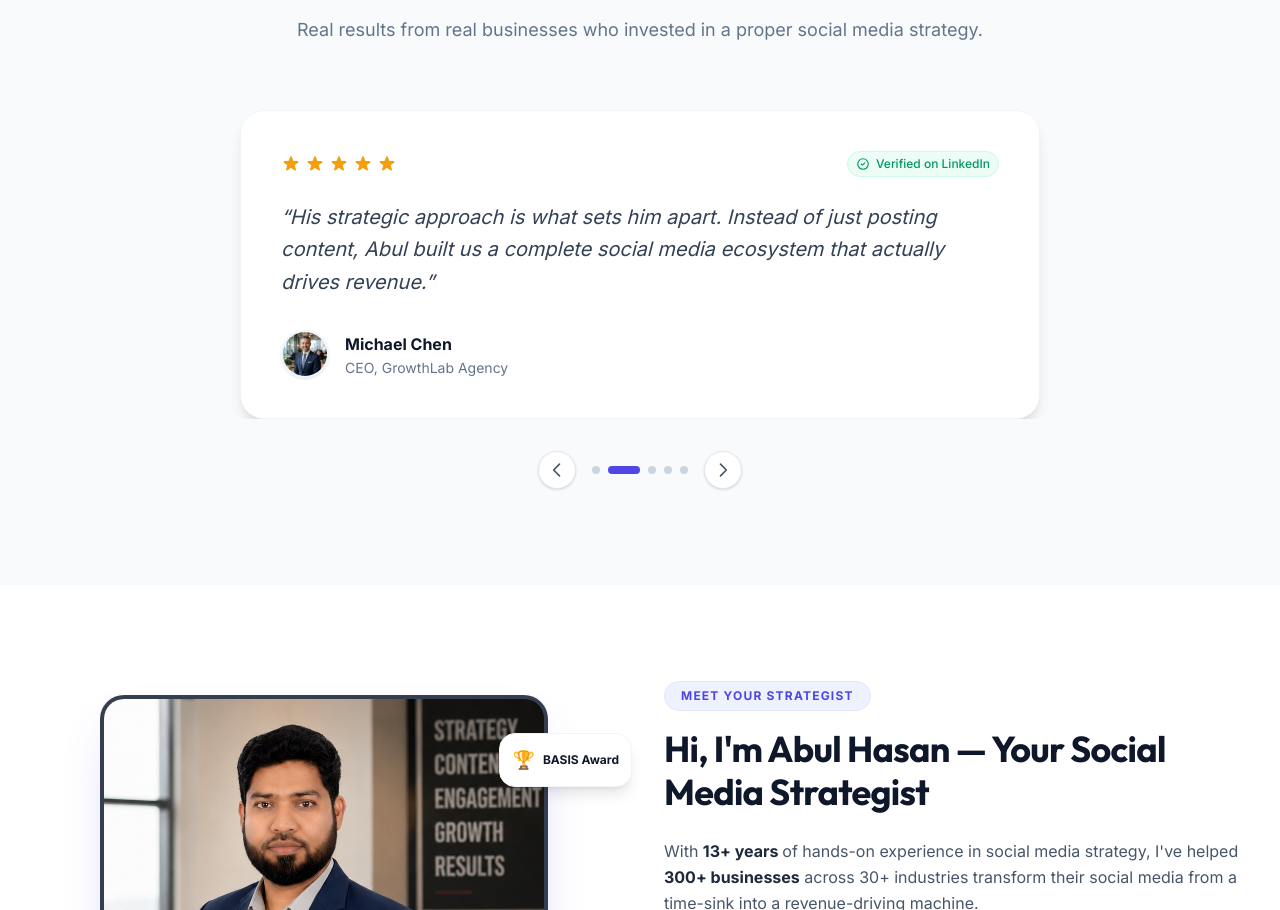
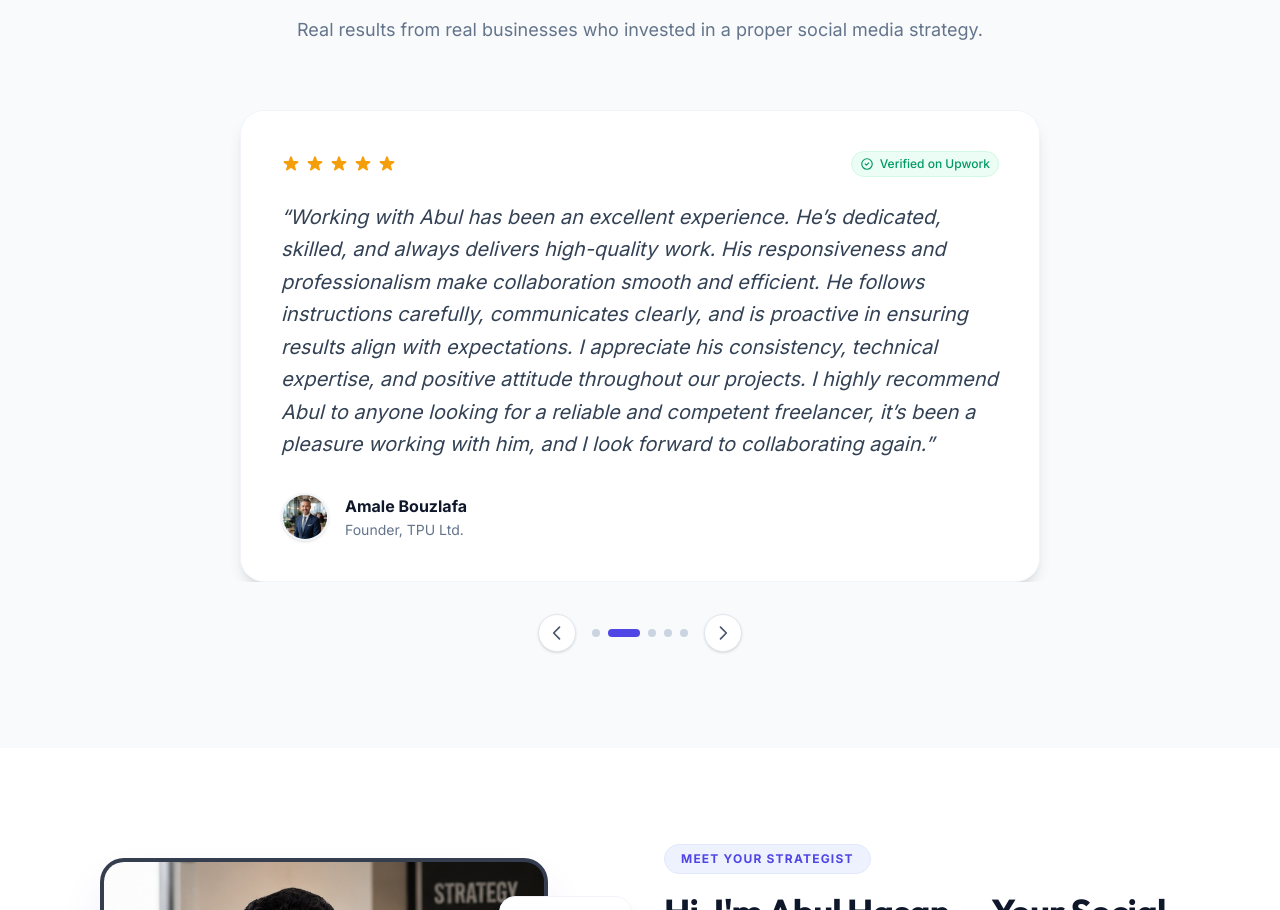
Before and after one commit to farad-alam/Social-Media-Strategist, a Next.js app: page / in a window 1280 px wide. Shown: the part 9310-10220 px from the top of the page. Built offline with nearby package versions, Linux system fonts and the light colour scheme.

Commit message:
content: Update testimonials with real client reviews

```diff
--- a/app/page.tsx
+++ b/app/page.tsx
@@ -206,46 +206,46 @@ const industries = [
 const testimonials = [
   {
     quote:
-      "Abul completely transformed our social media presence. Within 6 months, our engagement rate tripled and we started getting consistent leads from Instagram and LinkedIn.",
-    name: "Sarah Johnson",
-    role: "Marketing Director",
-    company: "TechStart Inc.",
+      "I very much enjoyed working with Hasan and wish I had started earlier with him! He really understood the vision and mission of my company and expressed that in great social posts for both Instagram and TikTok. I high recommend him.",
+    name: "Jon David Hague",
+    role: "Founder",
+    company: "@Bountisphere",
     avatar: "/images/avatar-1.png",
     source: "Upwork",
   },
   {
     quote:
-      "His strategic approach is what sets him apart. Instead of just posting content, Abul built us a complete social media ecosystem that actually drives revenue.",
-    name: "Michael Chen",
-    role: "CEO",
-    company: "GrowthLab Agency",
+      "Working with Abul has been an excellent experience. He’s dedicated, skilled, and always delivers high-quality work. His responsiveness and professionalism make collaboration smooth and efficient. He follows instructions carefully, communicates clearly, and is proactive in ensuring results align with expectations. I appreciate his consistency, technical expertise, and positive attitude throughout our projects. I highly recommend Abul to anyone looking for a reliable and competent freelancer, it’s been a pleasure working with him, and I look forward to collaborating again.",
+    name: "Amale Bouzlafa",
+    role: "Founder",
+    company: "TPU Ltd.",
     avatar: "/images/avatar-2.png",
+    source: "Upwork",
+  },
+  {
+    quote:
+      "Abdul is awesome! He knows the ins and outs of instagram and keeps up with the changing trends, and knows what works! He is always available in a timely manner as well. Thanks for everything Abul.",
+    name: "Chris Atley",
+    role: "Global Success Coach",
+    company: "@chrisatley",
+    avatar: "/images/avatar-3.png",
     source: "LinkedIn",
   },
   {
     quote:
-      "We tried managing social media ourselves for 2 years with zero results. Abul's strategy gave us clarity and a clear path to growth. Best investment we made.",
-    name: "Emily Rodriguez",
+      "He did a great job and was very responsive, with good communication. He definitely helped build my Pinterest and Instagram following and take the burden off me (I have other things to focus on aside from doing social media). No complaints, just appreciation. I will use him again in the future!",
+    name: "Sarah",
     role: "Founder",
-    company: "Bloom Wellness",
-    avatar: "/images/avatar-3.png",
+    company: "@wifeychef",
+    avatar: "/images/avatar-4.png",
     source: "Upwork",
   },
   {
     quote:
-      "Working with Abul was a game-changer for our B2B brand. His understanding of LinkedIn strategy alone generated 47 qualified leads in the first quarter.",
-    name: "David Park",
-    role: "VP of Marketing",
-    company: "CloudSync Solutions",
-    avatar: "/images/avatar-4.png",
-    source: "Direct Client",
-  },
-  {
-    quote:
-      "Abul doesn't just create strategies — he creates systems. His content frameworks and analytics dashboards made our team 3x more efficient.",
-    name: "Lisa Thompson",
-    role: "Brand Manager",
-    company: "Artisan Foods Co.",
+      "Hasan was the perfect fit for my job requirements. He is trustworthy and I was able to follow up on all his work. Somehow my instagram wasn't getting any traffic anymore. I let him take over my account and I couldn't be happier. If you need help with your Instagram, He is the man to hire. I highly recommend Hasan and will soon be working with him again.",
+    name: "Alex Witthoeft",
+    role: "Founder",
+    company: "@germanatorfit",
     avatar: "/images/avatar-5.png",
     source: "Upwork",
   },
```
